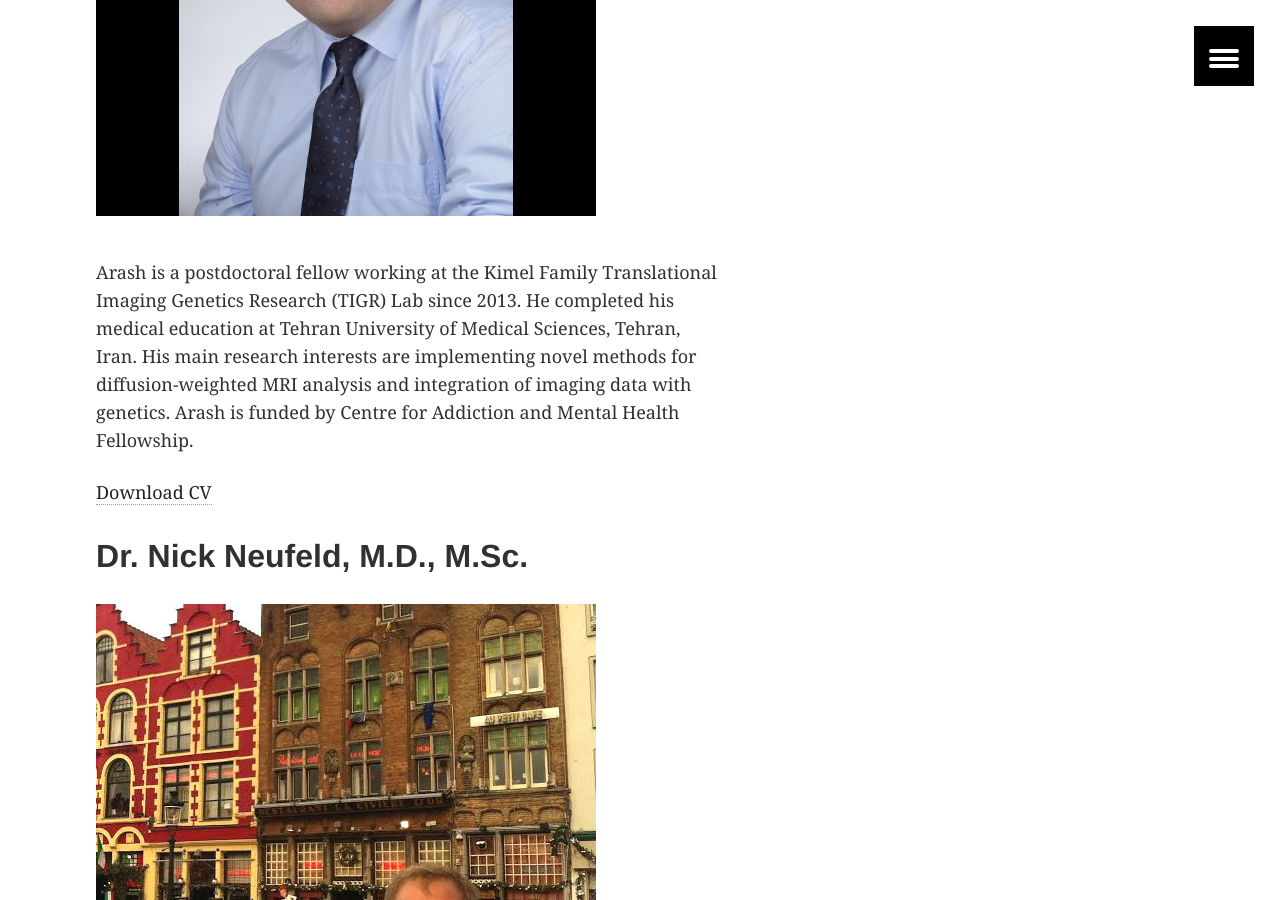
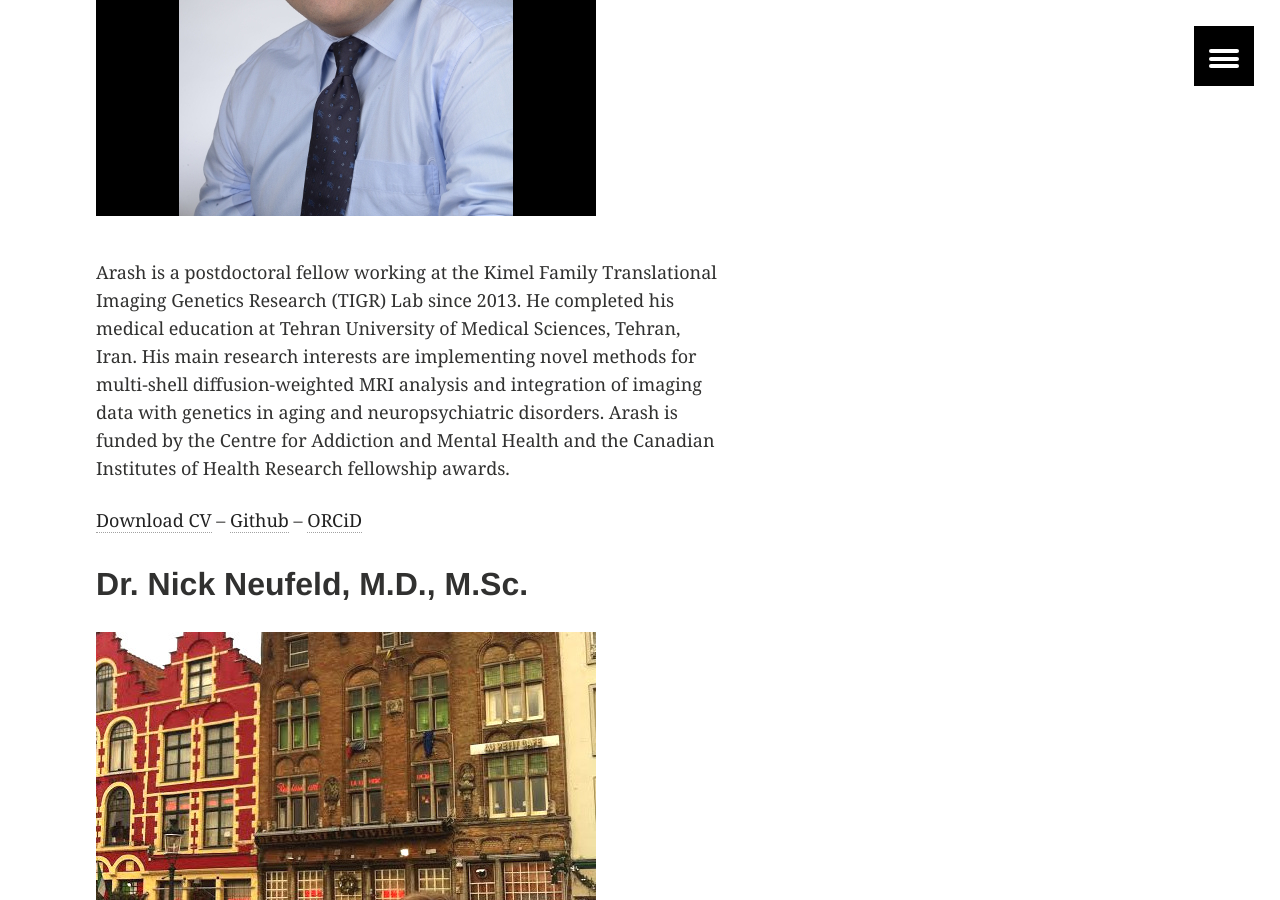
Before and after one commit to TIGRLab/tigrlab.github.io, a Jekyll site: the page built from members/index.md, in a window 1280 px wide and 900 px high, scrolled down 4176 px. Built offline with Jekyll 4.4.1, drawn with Linux system fonts in a browser that asks for light colours.

Commit message:
updated arash CV

```diff
--- a/members/index.md
+++ b/members/index.md
@@ -54,9 +54,9 @@ Dr. Arash Nazeri, M.D.
 	<a href="/images/ppl.a.nazeri.jpg"><img src="/images/ppl.a.nazeri.jpg"></a>
 </figure>
 
-Arash is a postdoctoral fellow working at the Kimel Family Translational Imaging Genetics Research (TIGR) Lab since 2013. He completed his medical education at Tehran University of Medical Sciences, Tehran, Iran. His main research interests are implementing novel methods for diffusion-weighted MRI analysis and integration of imaging data with genetics. Arash is funded by Centre for Addiction and Mental Health Fellowship.
+Arash is a postdoctoral fellow working at the Kimel Family Translational Imaging Genetics Research (TIGR) Lab since 2013. He completed his medical education at Tehran University of Medical Sciences, Tehran, Iran. His main research interests are implementing novel methods for multi-shell diffusion-weighted MRI analysis and integration of imaging data with genetics in aging and neuropsychiatric disorders. Arash is funded by the Centre for Addiction and Mental Health and the Canadian Institutes of Health Research fellowship awards.
 
-[Download CV](/files/arash.nazeri.cv.pdf)
+[Download CV](/files/arash.nazeri.cv.pdf) -- [Github](https://github.com/arash-n/) -- [ORCiD](http://orcid.org/0000-0001-6983-0641)
 
 Dr. Nick Neufeld, M.D., M.Sc.
 ----------------------
```
Also changed, not shown: 1 other file.
